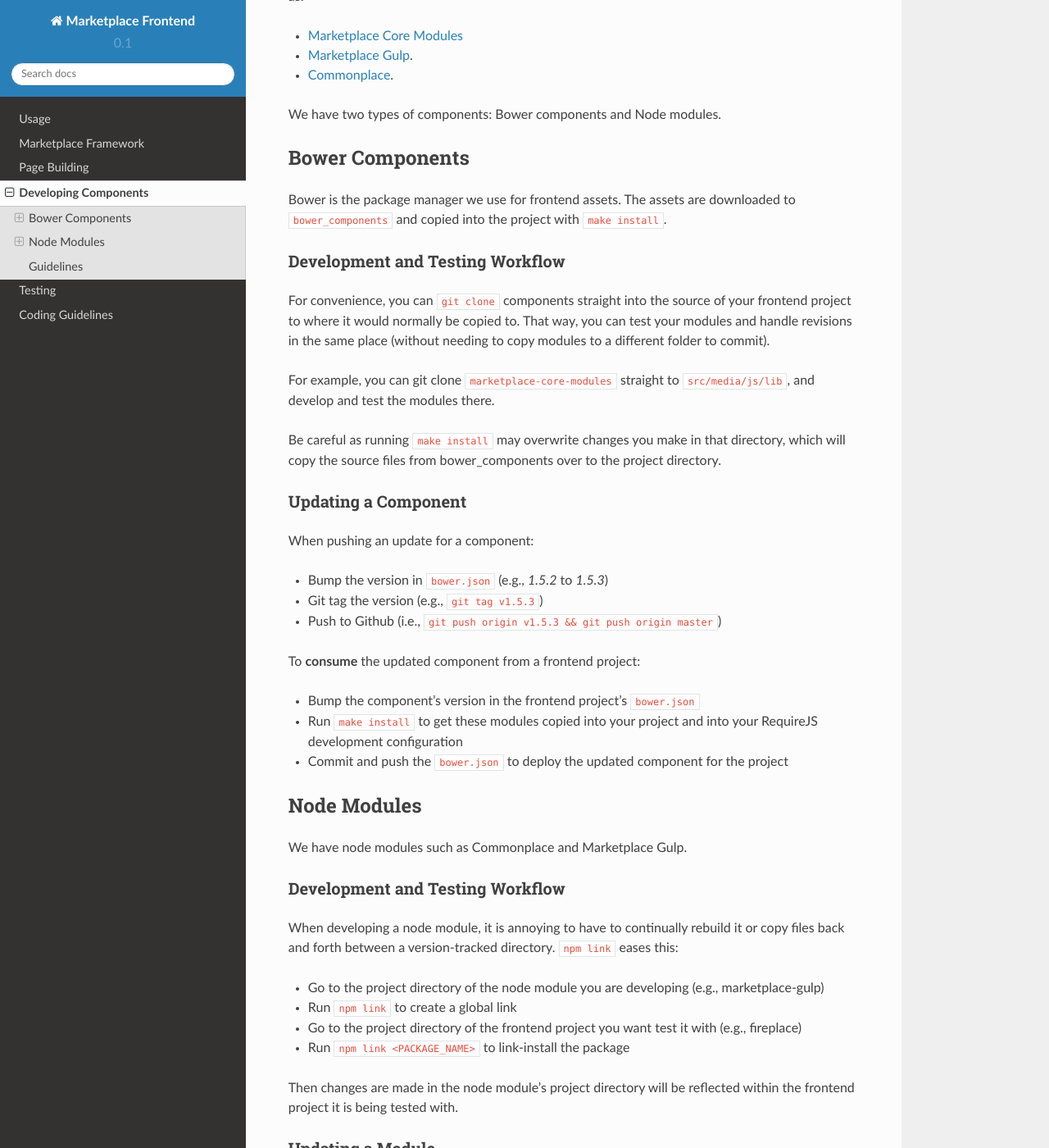
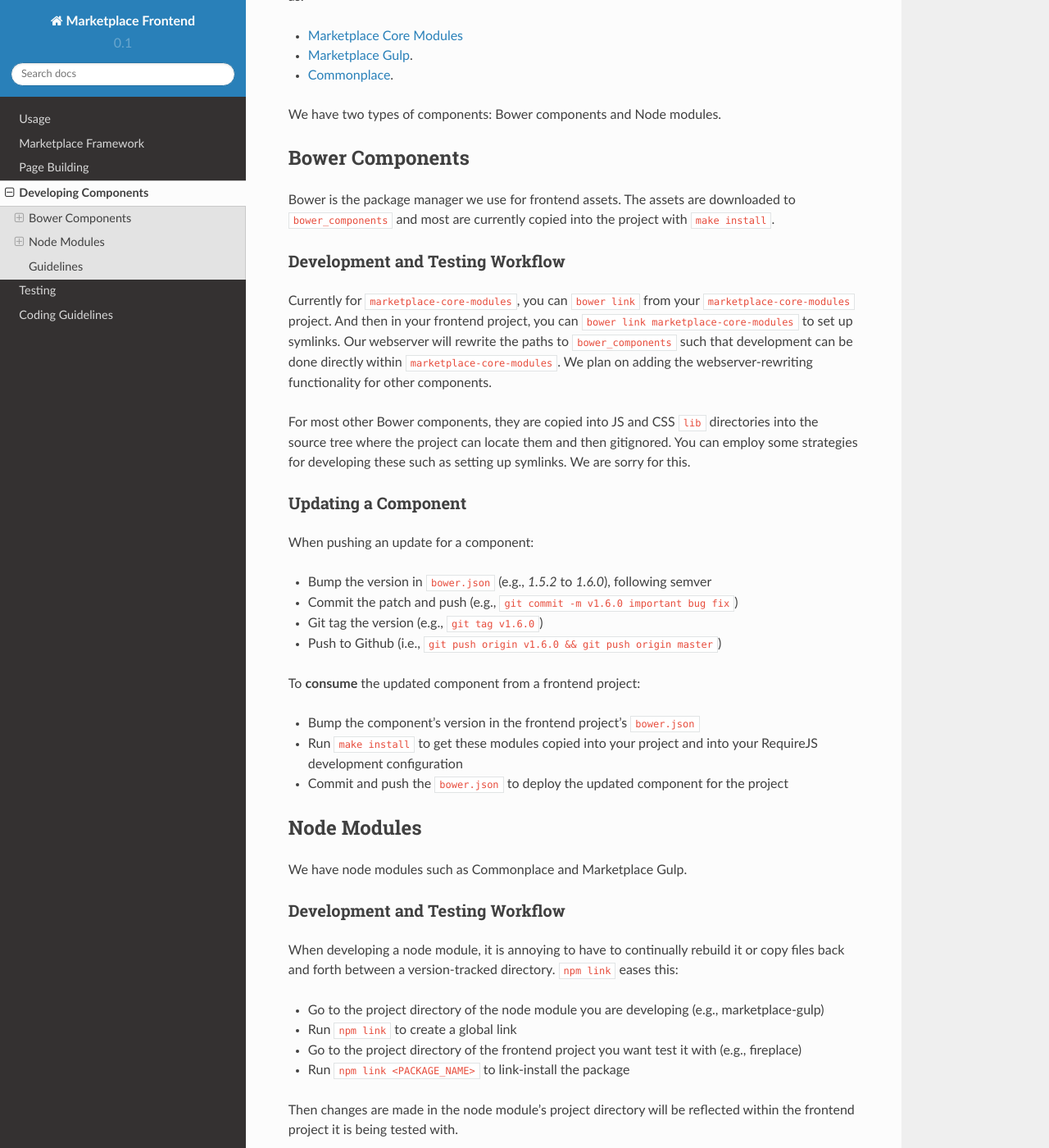
Before and after one commit to mozilla/marketplace-frontend-docs, a Sphinx documentation site: the page built from docs/topics/developing-components.rst, in a window 1280 px wide and 1400 px high, scrolled down 200 px. Shown: the whole window at 82% size. Built offline with Sphinx 7.4.7 and the Read the Docs theme 2.0.0, drawn with Linux system fonts in a browser that asks for light colours; pages that are not in the unit, such as notebooks, are missing from menus; some of the changed text lies outside the part shown.

Commit message:
update some docs

```diff
--- a/docs/index.rst
+++ b/docs/index.rst
@@ -24,6 +24,7 @@
 * `Marketplace Communication Dashboard <https://github.com/mozilla/commbadge>`_
 * `Marketplace Operator Dashboard <https://github.com/mozilla/marketplace-operator-dashboard>`_
 * `Marketplace Statistics <https://github.com/mozilla/marketplace-stats>`_
+* `Marketplace Style Guide <https://github.com/mozilla/marketplace-style-guide>`_
 
 Pieces that make up the framework include:
 
@@ -32,6 +33,7 @@
 * `Marketplace Node Modules <https://github.com/mozilla/commonplace>`_
 * `Marketplace API Mock <https://github.com/mozilla/marketplace-api-mock>`_
 * `Marketplace Elements <https://github.com/mozilla/marketplace-elements>`_
+* `Marketplace jQuery <https://github.com/mozilla/marketplace-jquery>`_
 
 Contents
 --------
--- a/docs/topics/developing-components.rst
+++ b/docs/topics/developing-components.rst
@@ -16,32 +16,34 @@
 ~~~~~~~~~~~~~~~~
 
 Bower is the package manager we use for frontend assets. The assets are
-downloaded to ``bower_components`` and copied into the project with ``make
-install``.
+downloaded to ``bower_components`` and most are currently copied into the
+project with ``make install``.
 
 Development and Testing Workflow
 --------------------------------
 
-For convenience, you can ``git clone`` components straight into the source of
-your frontend project to where it would normally be copied to. That way, you
-can test your modules and handle revisions in the same place (without needing
-to copy modules to a different folder to commit).
+Currently for ``marketplace-core-modules``, you can ``bower link`` from your
+``marketplace-core-modules`` project. And then in your frontend project, you
+can ``bower link marketplace-core-modules`` to set up symlinks. Our webserver
+will rewrite the paths to ``bower_components`` such that development can be
+done directly within ``marketplace-core-modules``. We plan on adding the
+webserver-rewriting functionality for other components.
 
-For example, you can git clone ``marketplace-core-modules`` straight to
-``src/media/js/lib``, and develop and test the modules there.
-
-Be careful as running ``make install`` may overwrite changes you make in that
-directory, which will copy the source files from bower_components over to the
-project directory.
+For most other Bower components, they are copied into JS and CSS ``lib``
+directories into the source tree where the project can locate them and then
+gitignored. You can employ some strategies for developing these such as setting
+up symlinks. We are sorry for this.
 
 Updating a Component
 --------------------
 
 When pushing an update for a component:
 
-- Bump the version in ``bower.json`` (e.g., *1.5.2* to *1.5.3*)
-- Git tag the version (e.g., ``git tag v1.5.3``)
-- Push to Github (i.e., ``git push origin v1.5.3 && git push origin master``)
+- Bump the version in ``bower.json`` (e.g., *1.5.2* to *1.6.0*), following
+  semver
+- Commit the patch and push (e.g., ``git commit -m v1.6.0 important bug fix``)
+- Git tag the version (e.g., ``git tag v1.6.0``)
+- Push to Github (i.e., ``git push origin v1.6.0 && git push origin master``)
 
 To **consume** the updated component from a frontend project:
 
@@ -60,24 +62,29 @@
 Development and Testing Workflow
 --------------------------------
 
-When developing a node module, it is annoying to have to continually rebuild
-it or copy files back and forth between a version-tracked directory.
-``npm link`` eases this:
+When developing a node module, it is annoying to have to continually rebuild it
+or copy files back and forth between a version-tracked directory.  ``npm link``
+eases this:
 
-- Go to the project directory of the node module you are developing (e.g., marketplace-gulp)
+- Go to the project directory of the node module you are developing
+  (e.g., marketplace-gulp)
 - Run ``npm link`` to create a global link
-- Go to the project directory of the frontend project you want test it with (e.g., fireplace)
+- Go to the project directory of the frontend project you want test it with
+  (e.g., fireplace)
 - Run ``npm link <PACKAGE_NAME>`` to link-install the package
 
 Then changes are made in the node module's project directory will be reflected
 within the frontend project it is being tested with.
+
+Currently, ``marketplace-gulp`` has issues with this since Gulp does not play
+well with ``npm link`` when requiring other Gulpfiles.
 
 Updating a Module
 -----------------
 
 When pushing an update for a module:
 
-- Bump the version in ``package.json`` (e.g., *1.5.2* to *1.5.3*)
+- Bump the version in ``package.json`` (e.g., *1.5.2* to *1.6.0*)
 - Commit and push to Github (i.e., ``git push origin master``)
 - Run ``npm publish`` to publish it to npm
 
@@ -94,7 +101,6 @@
 
 When updating a module:
 
-- Bump the ``bower.json`` or ``package.json`` in the same commit
+- Try to bump the ``bower.json`` or ``package.json`` in the same commit
 - Prepend the commit message with the version (e.g., *v1.5.3 updated logs*)
-
-Then proceed as described above.
+- Use `semver's Semantic Versioning <http://semver.org/>`_
--- a/docs/topics/guidelines.rst
+++ b/docs/topics/guidelines.rst
@@ -111,3 +111,5 @@
   middle.
 - Prefix Stylus classes by page or component (e.g., :code:`.big-dropdown-label`
   rather than just :code:`.label`).
+- Try to contain as much view logic in JS as you can rather than Nunjucks
+  templates. Nunjucks templates usually generate more code than JS.
```
Also changed, not shown: other parts of docs/topics/guidelines.rst (+2 -2 lines), docs/topics/testing.rst (+20 -23 lines), docs/topics/usage.rst (+9 -3 lines).
